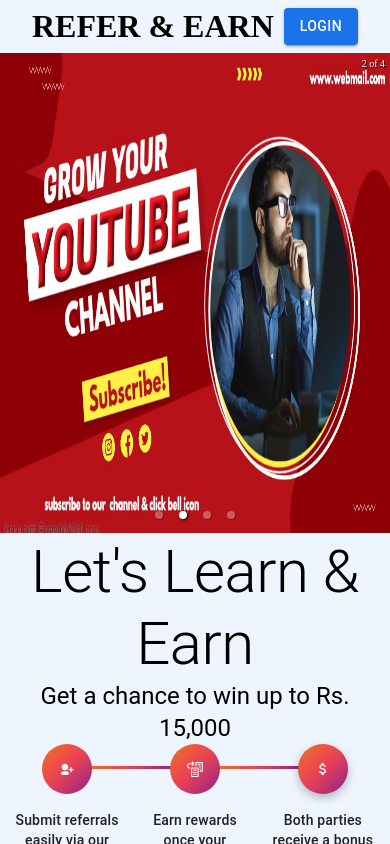
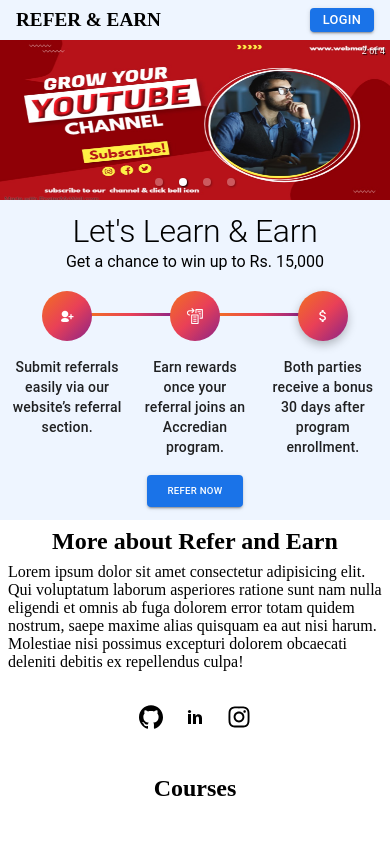
Before and after one commit to chiragtilwani/Accredian-frontend-task, a React (Vite) app: page / in a window 390 px wide. Built offline with nearby package versions, Linux system fonts and the light colour scheme; no server answers; the HTML template or start-up script is replaced by a standard one.

Commit message:
make things responsive

```diff
--- a/src/App.css
+++ b/src/App.css
@@ -2,6 +2,7 @@
   width: 100vw;
   height: 100vh;
   overflow-y: scroll;
+  overflow-x: hidden;
 }
 
 .container::-webkit-scrollbar {
--- a/src/components/carousel/Carousels.css
+++ b/src/components/carousel/Carousels.css
@@ -1,5 +1,3 @@
-
-
 .BannerItemContainer {
     height: 30rem;
 }
@@ -8,3 +6,15 @@
     height: 100%;
     object-fit: fill;
 }
+
+@media screen and (max-width: 768px) {
+    .BannerItemContainer {
+        height: 20rem
+    }
+}
+
+@media screen and (max-width: 425px) {
+    .BannerItemContainer {
+        height: 10rem
+    }
+}
--- a/src/components/footer/Footer.css
+++ b/src/components/footer/Footer.css
@@ -82,3 +82,27 @@
     width: 100vw;
     font-size: .8rem;
 }
+
+@media screen and (max-width:768px) {
+    .footerContainer {
+        height: inherit;
+    }
+
+    .copyrightLine {
+        position: relative;
+    }
+}
+@media screen and (max-width:426px) {
+    .footerContainer {
+        flex-direction: column;
+    }
+
+    .footerLeft,
+    .footerMid,
+    .footerRight {
+        width: 100%;
+        padding: .5rem;
+        display: flex;
+        align-items: center;
+    }
+}
--- a/src/components/footer/Footer.jsx
+++ b/src/components/footer/Footer.jsx
@@ -12,7 +12,6 @@
 import { Link } from "react-router-dom";
 
 const Footer = () => {
-
   return (
     <div className="footerOutterContainer">
       <div className="footerContainer">
@@ -90,8 +89,8 @@
         </div>
       </div>
       <div className="copyrightLine">
-        ©Copyright 2024 | Refer And Earn | All Rights Reserved | Powered by Chirag
-        Tilwani
+        ©Copyright 2024 | Refer And Earn | All Rights Reserved | Powered by
+        Chirag Tilwani
       </div>
     </div>
   );
--- a/src/components/header/Header.css
+++ b/src/components/header/Header.css
@@ -4,7 +4,6 @@
     align-items: center;
     justify-content: space-between;
     padding:.5rem 2rem;
-    flex-direction: row;
 }
 
 .header-buttons{
@@ -21,3 +20,17 @@
     background-color: #1A73E8 !important;
     color:white !important
 }
+
+@media screen and (max-width:426px){
+    h1{
+        font-size:1.2rem
+    }
+    .header-container{
+        padding:.5rem 1rem;
+    }
+    Button{
+        font-size:.8rem !important;
+        height:1.5rem;
+        width:1.5rem;
+    }
+}
--- a/src/components/hero/Hero.css
+++ b/src/components/hero/Hero.css
@@ -17,3 +17,19 @@
   background-color: #1A73E8 !important;
   color: white !important;
 }
+
+@media screen and (max-width: 426px) {
+  .typography-h2 {
+    font-size: 2rem !important
+  }
+
+  .typography-h5 {
+    font-size: 1rem !important
+  }
+
+  .button {
+    font-size: .6rem !important;
+    height: 2rem !important;
+    width: 6rem !important;
+  }
+}
--- a/src/components/hero/Hero.jsx
+++ b/src/components/hero/Hero.jsx
@@ -11,8 +11,8 @@
   return (
     <div className="hero">
       <div className="hero-section">
-        <Typography variant="h2">Let&apos;s Learn & Earn</Typography>
-        <Typography variant="h5">
+        <Typography variant="h2" className="typography-h2">Let&apos;s Learn & Earn</Typography>
+        <Typography variant="h5" className="typography-h5">
           Get a chance to win up to Rs. 15,000
         </Typography>
       </div>
--- a/src/components/loginForm/LoginForm.css
+++ b/src/components/loginForm/LoginForm.css
@@ -20,3 +20,9 @@
     padding:2rem;
     border-radius:.2rem
 }
+
+@media screen and (max-width:426px){
+    .form{
+        width:80%;
+    }
+}
```
